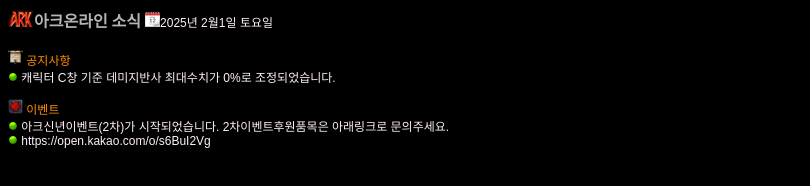
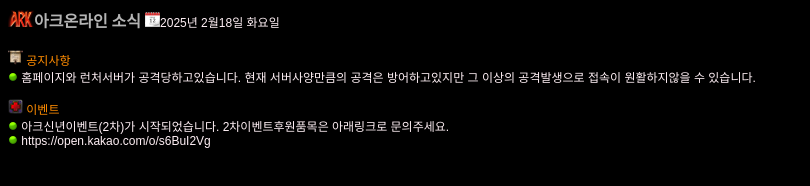
Before and after one commit to vvecfs/1235, a plain HTML site: page index.html in a window 1280 px wide. Shown: the whole page, without its empty margins (0-810 px from the left). Drawn offline with Linux system fonts and the light colour scheme.

Commit message:
index.html

```diff
--- a/index.html
+++ b/index.html
@@ -2,10 +2,10 @@
 <!-- saved from url=(0035)file:///C:/xampp/htdocs/notice.html -->
 <html><head><meta http-equiv="Content-Type" content="text/html; charset=utf-8"></head>
   <body bgcolor="black">
-<p><img src="3hQJdPn.png"><span style="color:#b5b5b5"><span style="font-weight: bold">아크온라인 소식</span></span><span style="color:#000000"> </span><span style="color:#fff0f5"><span style="font-size:12px"><span style="font-family:Arial,Helvetica,sans-serif"><img src="rb_42502.png">2025년 2월1일 토요일</span></span></span><br>
+<p><img src="3hQJdPn.png"><span style="color:#b5b5b5"><span style="font-weight: bold">아크온라인 소식</span></span><span style="color:#000000"> </span><span style="color:#fff0f5"><span style="font-size:12px"><span style="font-family:Arial,Helvetica,sans-serif"><img src="rb_42502.png">2025년 2월18일 화요일</span></span></span><br>
 <br>
 <span style="font-size:12px"><span style="font-family:Arial,Helvetica,sans-serif"><img src="00F68000.png"><span style="color:#ff8c00"> 공지사항</span><br>
-<span style="font-size:12px"><span style="font-family:Arial,Helvetica,sans-serif"><img src="online.png"><span style="color:#fff0f5"> 캐릭터 C창 기준 데미지반사 최대수치가 0%로 조정되었습니다.</span><br>
+<span style="font-size:12px"><span style="font-family:Arial,Helvetica,sans-serif"><img src="online.png"><span style="color:#fff0f5"> 홈페이지와 런처서버가 공격당하고있습니다. 현재 서버사양만큼의 공격은 방어하고있지만 그 이상의 공격발생으로 접속이 원활하지않을 수 있습니다.</span><br>
 <br>
 <span style="font-size:12px"><span style="font-family:Arial,Helvetica,sans-serif"><img src="addstats.png"><span style="color:#ff8c00"> 이벤트</span><br>
 <span style="font-size:12px"><span style="font-family:Arial,Helvetica,sans-serif"><img src="online.png"><span style="color:#fff0f5"> 아크신년이벤트(2차)가 시작되었습니다. 2차이벤트후원품목은 아래링크로 문의주세요.</span><br>
```
